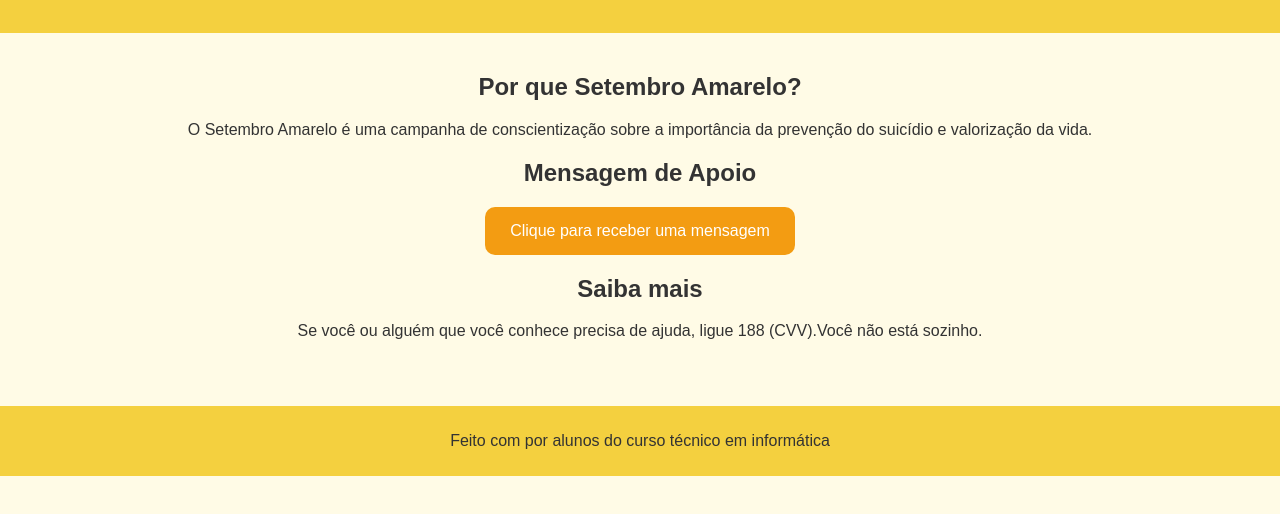
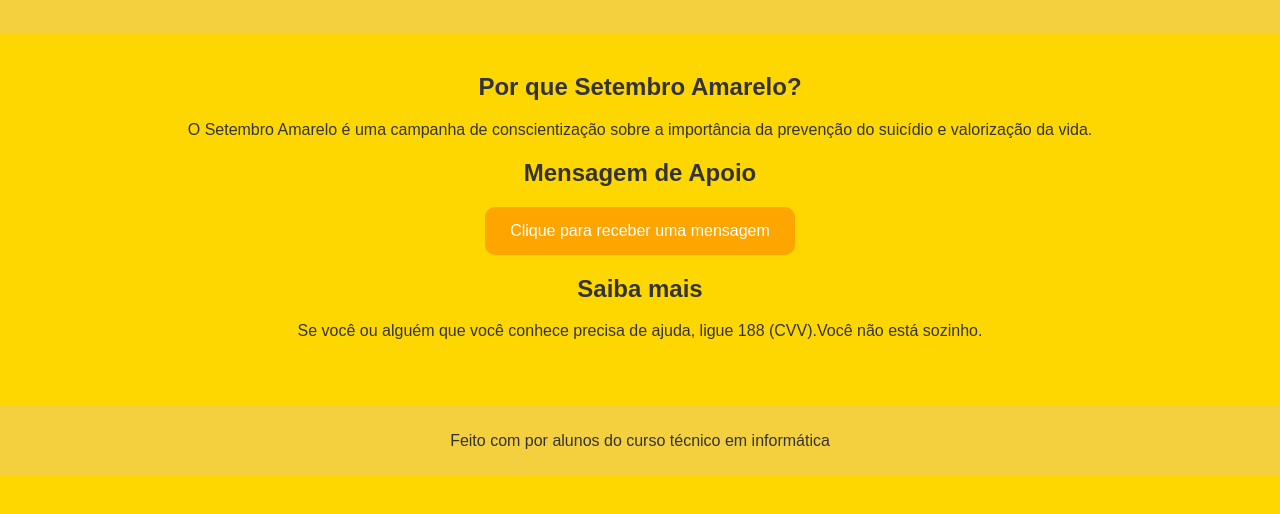
Before and after one commit to raycamaissa-creator/Setembro-Amarelo, a plain HTML site: page index.html in a window 1280 px wide. Shown: the part 102-616 px from the top of the page. Drawn offline with Linux system fonts and the light colour scheme.

Commit message:
Update style.css

```diff
--- a/style.css
+++ b/style.css
@@ -2,7 +2,7 @@ body {
   font-family: Arial, sans-serif;
   margin: 0;
   padding: 0;
-  background: #fffbe6;
+  background: #FFD700;
   color: #333;
   text-align: center;
 }
@@ -23,7 +23,7 @@ main {
 }
 
 button {
-  background: #f39c12;
+  background: #FFA500;
   color: white;
   border: none;
   padding: 15px 25px;
```
